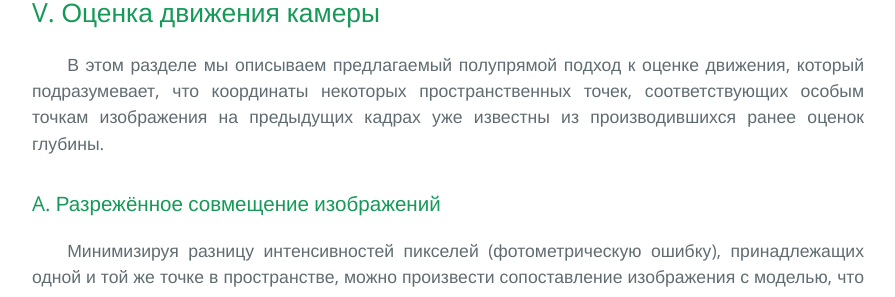
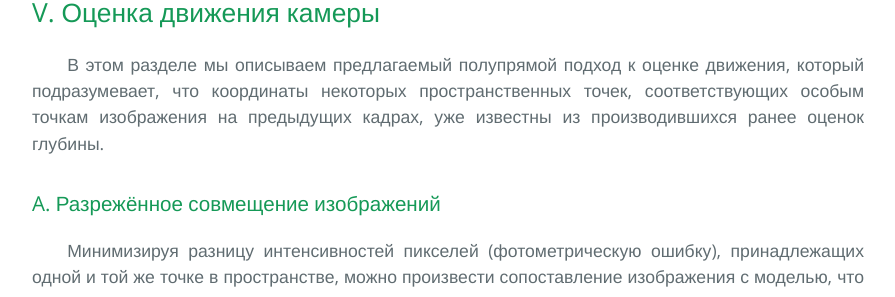
Before and after one commit to i-v-s/slam, a Jekyll site: the page built from svo2.md, in a window 1280 px wide and 900 px high, scrolled down 8227 px. Shown: the part 208-505 px from the top of the window, without its empty margins (192-1087 px from the left). Built offline with Jekyll 4.4.1, drawn with Linux system fonts in a browser that asks for light colours; our own code applies the rules of GitHub Pages for plain Markdown files; formulas are drawn with MathJax 3.

Commit message:
Updated svo2.md

```diff
--- a/svo2.md
+++ b/svo2.md
@@ -330,7 +330,7 @@ $$k$$ в камере $$C$$. Модели проецирования извес
 В этом разделе мы описываем предлагаемый полупрямой подход к оценке движения,
 который подразумевает, что координаты
 некоторых пространственных точек, соответствующих особым точкам изображения
-на предыдущих кадрах уже известны из производившихся ранее оценок глубины.
+на предыдущих кадрах, уже известны из производившихся ранее оценок глубины.
 
 ### A. Разрежённое совмещение изображений
 
```
